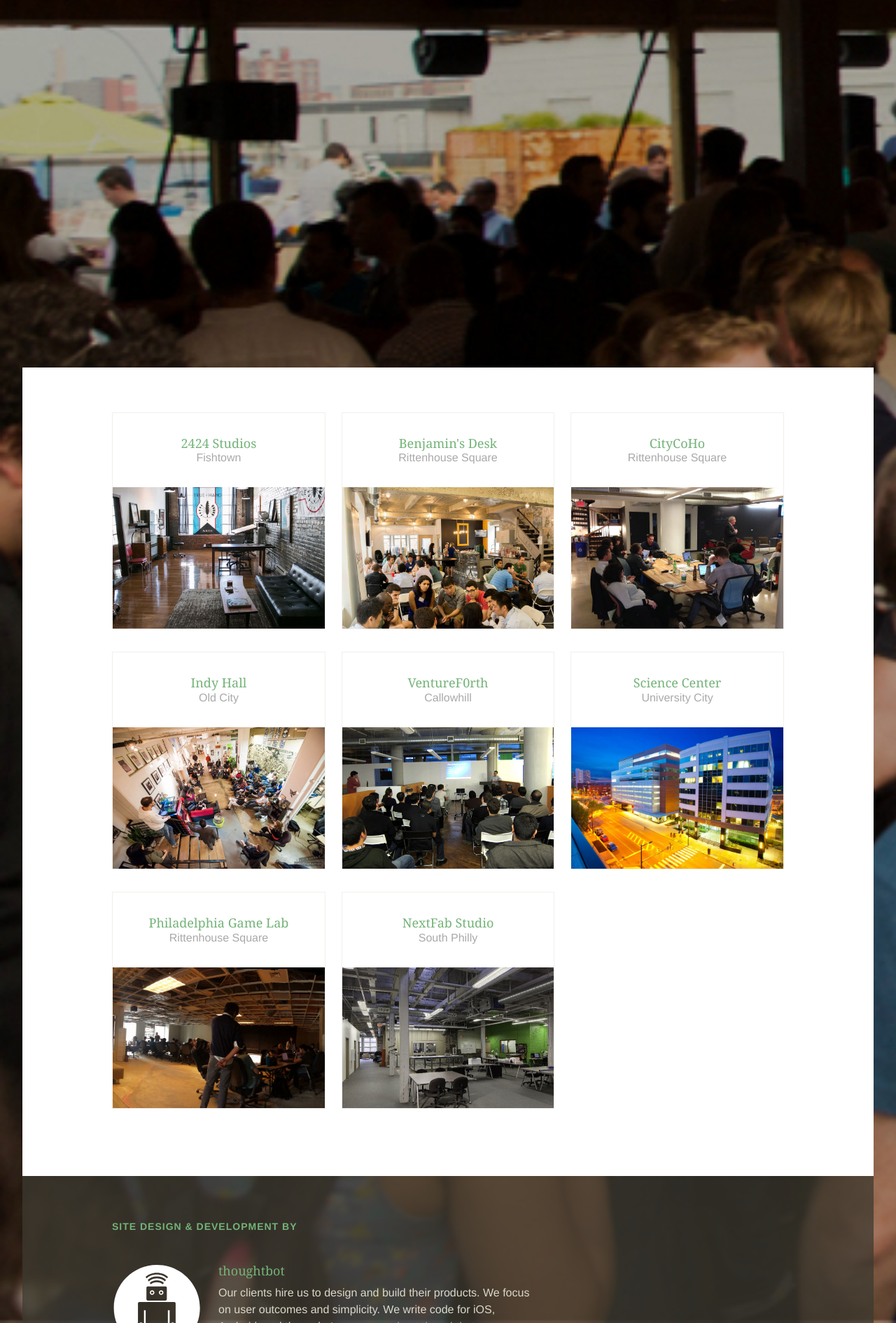
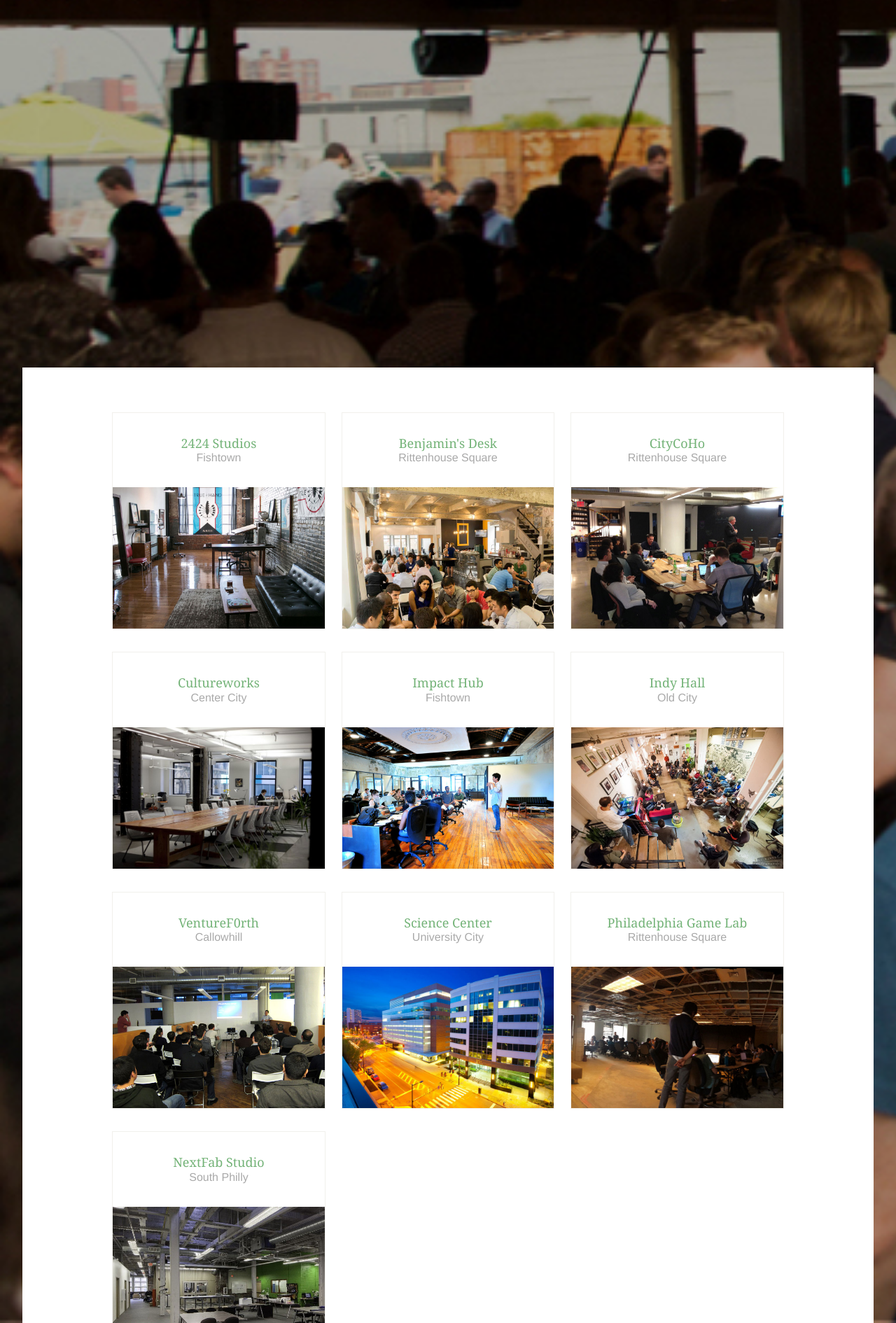
Before and after one commit to phillystartupleaders/psl, a Jekyll site: the page built from coworking/index.html, in a window 1280 px wide. Shown: the part 1070-2960 px from the top of the page at 70% size. Built offline with Jekyll 4.4.1, drawn with Linux system fonts in a browser that asks for light colours; nearby versions of some CDN libraries.

Commit message:
Add two new coworking spaces

```diff
--- a/coworking/index.html
+++ b/coworking/index.html
@@ -34,6 +34,28 @@ title: Coworking Spaces
       </header>
       <div class="image">
         <img src="{{ site.baseurl }}/images/coworking/citycoho.jpg" alt="View of CityCoHo" />
+      </div>
+    </a>
+  </li>
+  <li>
+    <a href="http://www.cultureworksphila.org/">
+      <header>
+        <h2>Cultureworks</h2>
+        <h3 class="location">Center City</h3>
+      </header>
+      <div class="image">
+        <img src="{{ site.baseurl }}/images/coworking/cultureworks.jpg" alt="View of Cultureworks" />
+      </div>
+    </a>
+  </li>
+  <li>
+    <a href="http://philadelphia.impacthub.net/">
+      <header>
+        <h2>Impact Hub</h2>
+        <h3 class="location">Fishtown</h3>
+      </header>
+      <div class="image">
+        <img src="{{ site.baseurl }}/images/coworking/impacthub.jpg" alt="View of Impact Hub" />
       </div>
     </a>
   </li>
```
Also changed, not shown: images/coworking/cultureworks.jpg (added), images/coworking/impacthub.jpg (added).
